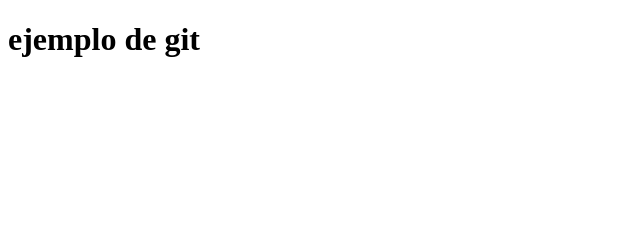
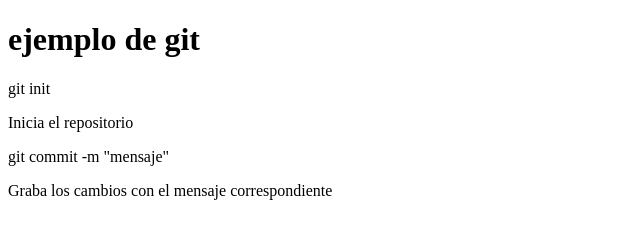
Before and after one commit to RodrigoGutierrezT/poyecto_web, a plain HTML site: page index.html in a window 1280 px wide. Shown: the whole page, without its empty margins (0-640 px from the left). Drawn offline with Linux system fonts and the light colour scheme.

Commit message:
ingresamos contenido al html

```diff
--- a/index.html
+++ b/index.html
@@ -8,5 +8,17 @@
 <body>
     <h1>ejemplo de git</h1>
 
+    <div>
+        <div class="font-git">
+            git init
+        </div>
+        <p>Inicia el repositorio</p>
+    </div>
+    <div>
+        <div class="font-git">
+            git commit -m "mensaje"
+        </div>
+        <p>Graba los cambios con el mensaje correspondiente</p>
+    </div>
 </body>
 </html>
```
